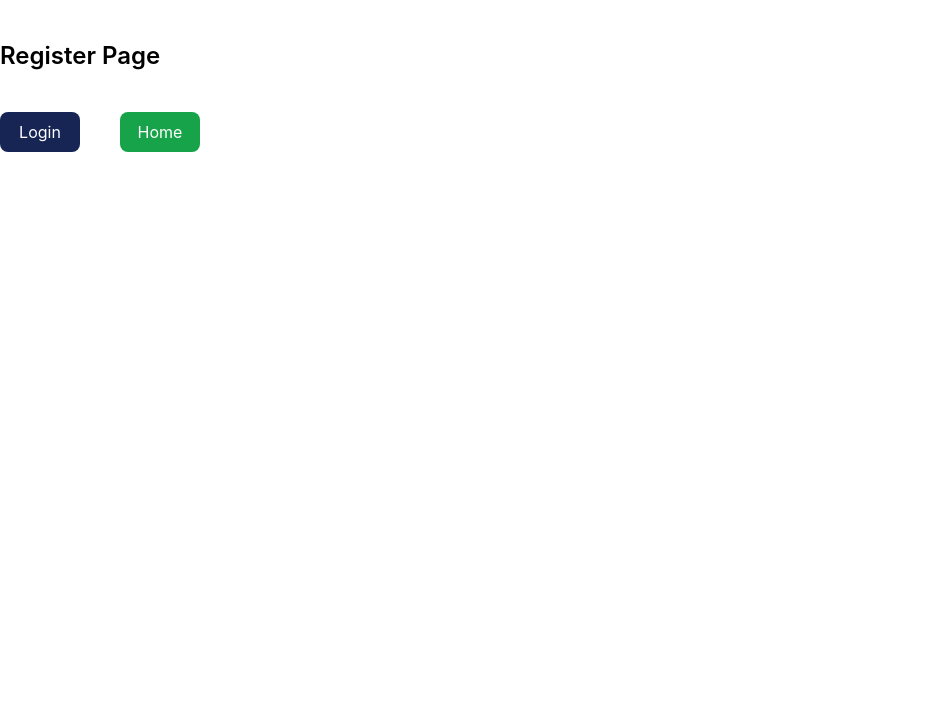
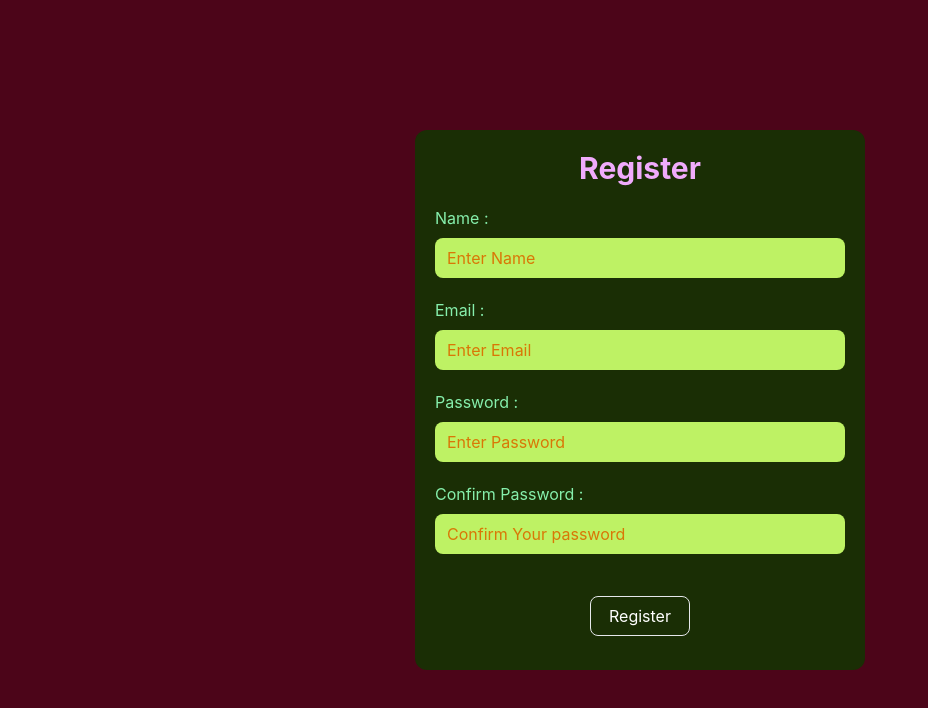
Before and after one commit to Snehal-21/React-App, a React (Create React App) app in the folder frontend/: page /register in a window 1280 px wide. Shown: the top 708 px of the page, without its empty margins (0-928 px from the left). Built offline with nearby package versions, Linux system fonts and the light colour scheme.

Commit message:
register and login with css

```diff
--- a/frontend/src/Components/Login.jsx
+++ b/frontend/src/Components/Login.jsx
@@ -1,17 +1,57 @@
+import { useState } from "react";
 import { useNavigate } from "react-router-dom";
-const Login=()=>{
-    const router=useNavigate();
+import Toast from "react-hot-toast";
+import axios from "axios";
+const Login = () => {
+    const [userData, setUserData] = useState({ email: "", Password: "" });
+    const router = useNavigate();
 
-    const Register=()=>{
+    const handleChange = (e) => {
+        setUserData({ ...userData, [e.target.name]: e.target.value })
+    }
+
+    const handleSubmit = async (e) => {
+        e.preventDefault();
+        if (userData.email && userData.Password) {
+            const response = await axios.post("http://localhost:8005/api/login", {
+                email: userData.email,
+                Password: userData.Password
+            });
+
+            if (response.data.status === 200) {
+                Toast.success(response.data.message);
+            } else if (response.data.status === 400) {
+                Toast.error(response.data.message);
+            } else {
+                Toast.error(response.data.message);
+            }
+
+        } else {
+            Toast.error("Both fiels are required.")
+        }
+    }
+
+    const Register = () => {
         router('/register')
     }
-    const Home=()=>{
+    const Home = () => {
         router('/')
     }
 
-    return(
+    return (
         <>
-        <h1  className="mt-10 text-2xl font-semibold">Login Page</h1>
+            <div className="w-screen h-screen bg-rose-950 flex justify-center items-center">
+
+                <form className="h-[340px] w-[450px] bg-lime-950 p-5 relative rounded-xl" onSubmit={handleSubmit}>
+                <h1 className="text-center text-3xl text-fuchsia-300 font-bold mb-5">Login</h1>
+                    <label className="text-green-300">Email : </label><br/>
+                    <input className="w-full h-[40px] mt-2 mb-5 pl-3 rounded-lg bg-lime-300 outline-none placeholder-amber-600" onChange={handleChange} type="email" name="email" placeholder="Enter Email" /><br/>
+                    <label className="text-green-300">Password : </label><br/>
+                    <input className="w-full h-[40px] mt-2 mb-5 pl-3 rounded-lg bg-lime-300 outline-none placeholder-amber-600" onChange={handleChange} type="Password" name="Password" placeholder="Enter Password" /><br/>
+                    <input className=" h-[40px] w-[100px] border fixed transform -translate-x-1/2 -translate-y-1/2 top-[68%] left-1/2 hover:border-green-800 hover:bg-blue-500 text-white rounded-lg" type="submit" value="Login" />
+                </form>
+            </div>
+            {/* <h1  className="mt-10 text-2xl font-semibold">Login Page</h1> */}
         <button className="rounded-lg w-20 h-10 mr-10 mt-10 bg-blue-950 text-white"  onClick={Register}>Register</button>
         <button className="rounded-lg w-20 h-10 mr-10 mt-10 bg-green-950 text-white"  onClick={Home}>Home</button>
         </>
--- a/frontend/src/Components/Register.jsx
+++ b/frontend/src/Components/Register.jsx
@@ -1,65 +1,69 @@
 import { useState } from "react";
+import Toast  from "react-hot-toast";
+import axios from "axios";
 import { useNavigate } from "react-router-dom";
-import axios from "axios";
-const Register=()=>{
 
-    const [value,changeValue]=useState({
-        name:"",
-        email:"",
-        Password:"",
-        confirmPassword:""
-    })
+const Register = () => {
+    const [userData,setUserData]=useState({name:"",email:"",Password:"",confirmPassword:""});
+    const router=useNavigate();
 
-    const router=useNavigate();
-    const Login=()=>{
-        router('/login');
-    }
-    const Home=()=>{
-        router('/');
+   const handleChange=(e)=>{
+            setUserData({...userData,[e.target.name]:e.target.value});
     }
 
-    const handleChange=(e)=>{
-        changeValue({...value,[e.target.name]:e.target.value})
-    }
-    const handleSubmit=async(event)=>{
-        event.preventDefault();
-        if(value.name && value.email && value.Password && value.confirmPassword){
-            const response=await axios.post("http://localhost:8005/api/register",
-            {
-                name:value.name,
-                email:value.email,
-                Password:value.Password,
-                confirmPassword:value.confirmPassword
-            })
-            console.log(response.data);
-            if(response.data.status==200){
-                alert(response.data.message);
-                router('/login');
-            }
-            if(response.data.status==400){
-                alert(response.data.message);
+    const handleSubmit=async(e)=>{
+    e.preventDefault();
+        if(userData.name && userData.email && userData.Password && userData.confirmPassword){
+            if(userData.Password.length >=5 && userData.confirmPassword.length >=5){
+            if(userData.Password === userData.confirmPassword){
+                const response=await axios.post('http://localhost:8005/api/register',{
+                    name:userData.name,
+                    email:userData.email,
+                    Password:userData.Password,
+                    confirmPassword:userData.confirmPassword
+                });
+                if(response.data.status===200){
+                    Toast.success(response.data.message);
+                    router('/login')
+                }else if(response.data.status === 400){
+                    Toast.error(response.data.message);
+                }else if(response.data.status === 403){
+                    Toast.error(response.data.message);
+                }else{
+                    Toast(response.data.message);
+                }
+            }else{
+                Toast.error("Passwords not matched")
             }
         }else{
-            alert("All fields are required.")
+            Toast.error("Password should be greater than 5 digits.")
+        }
+        }else{
+            Toast.error("All fields are required.")
         }
     }
-    return(
+
+
+    return (
         <>
-        <h1  className="mt-10 text-2xl font-semibold">Register Page</h1>
-        <button className="rounded-lg w-20 h-10 mr-10 mt-10 bg-blue-950 text-white" onClick={Login}>Login</button>
-        <button className="rounded-lg w-20 h-10 bg-green-600 text-white" onClick={Home}>Home</button>
+        <div className="w-screen h-screen bg-rose-950 flex justify-center items-center" >
+
+            <form className="h-[540px] w-[450px] bg-lime-950 p-5 relative rounded-xl" onSubmit={handleSubmit}>
+            <h1 className="text-center text-3xl text-fuchsia-300 font-bold mb-5">Register</h1>
+                <label className="text-green-300">Name :</label><br/>
+                <input className="w-full h-[40px] mt-2 mb-5 pl-3 rounded-lg bg-lime-300 outline-none placeholder-amber-600" onChange={handleChange} type="text" name="name" placeholder="Enter Name" /><br/>
+                <label className="text-green-300">Email :</label><br/>
+                <input className="w-full h-[40px] mt-2 mb-5 pl-3 rounded-lg bg-lime-300 outline-none placeholder-amber-600" onChange={handleChange} type="email" name="email" placeholder="Enter Email" /><br/>
+                <label className="text-green-300">Password :</label><br/>
+                <input className="w-full h-[40px] mt-2 mb-5 pl-3 rounded-lg bg-lime-300 outline-none placeholder-amber-600" onChange={handleChange} type="password" name="Password" placeholder="Enter Password" /><br/>
+                <label className="text-green-300">Confirm Password :</label><br/>
+                <input className="w-full h-[40px] mt-2 mb-5 pl-3 rounded-lg bg-lime-300 outline-none placeholder-amber-600" onChange={handleChange} type="password" name="confirmPassword" placeholder="Confirm Your password" /><br/>
+                <input className=" h-[40px] w-[100px] border fixed transform -translate-x-1/2 -translate-y-1/2 top-[77%] left-1/2 hover:border-green-800 hover:bg-blue-500 text-white rounded-lg" type="submit" value="Register" />
+            </form>
+        </div>
+
+
         </>
-    //     <>
-    //    <div className="w-full h-screen bg-blue-300 flex justify-center items-center">
-    //    <form className="h-[500px] w-[400px] bg-green-400 p-5" onSubmit={handleSubmit}>
-    //         <input className="h-12 w-full mb-10 pl-3 bg-red-400 caret-white" onChange={handleChange} type="text" name="name" placeholder="Enter Name" />
-    //         <input className="h-12 w-full mb-10 pl-3 bg-red-400" onChange={handleChange} type="email" name="email" placeholder="Enter Email" />
-    //         <input className="h-12 w-full mb-10 pl-3 bg-red-400" onChange={handleChange} type="password" name="Password" placeholder="Enter Password" />
-    //         <input className="h-12 w-full mb-10 pl-3 bg-red-400" onChange={handleChange} type="password" name="confirmPassword" placeholder="Confirm ypur password" />
-    //         <input className="h-12 w-full mb-10 pl-3 text-white bg-teal-500 border-black border" type="submit" value="Register" />
-    //     </form>
-    //    </div>
-    //     </>
     )
 }
 export default Register;
--- a/frontend/src/index.js
+++ b/frontend/src/index.js
@@ -11,7 +11,7 @@ root.render(
   <React.StrictMode>
     <BrowserRouter>
     <Toaster
-  position="bottom-right"
+  position="top-center"
   reverseOrder={false}
   gutter={8}
   containerClassName=""
```
Also changed, not shown: 1 other file (tests, documents, lock files or other folders).
